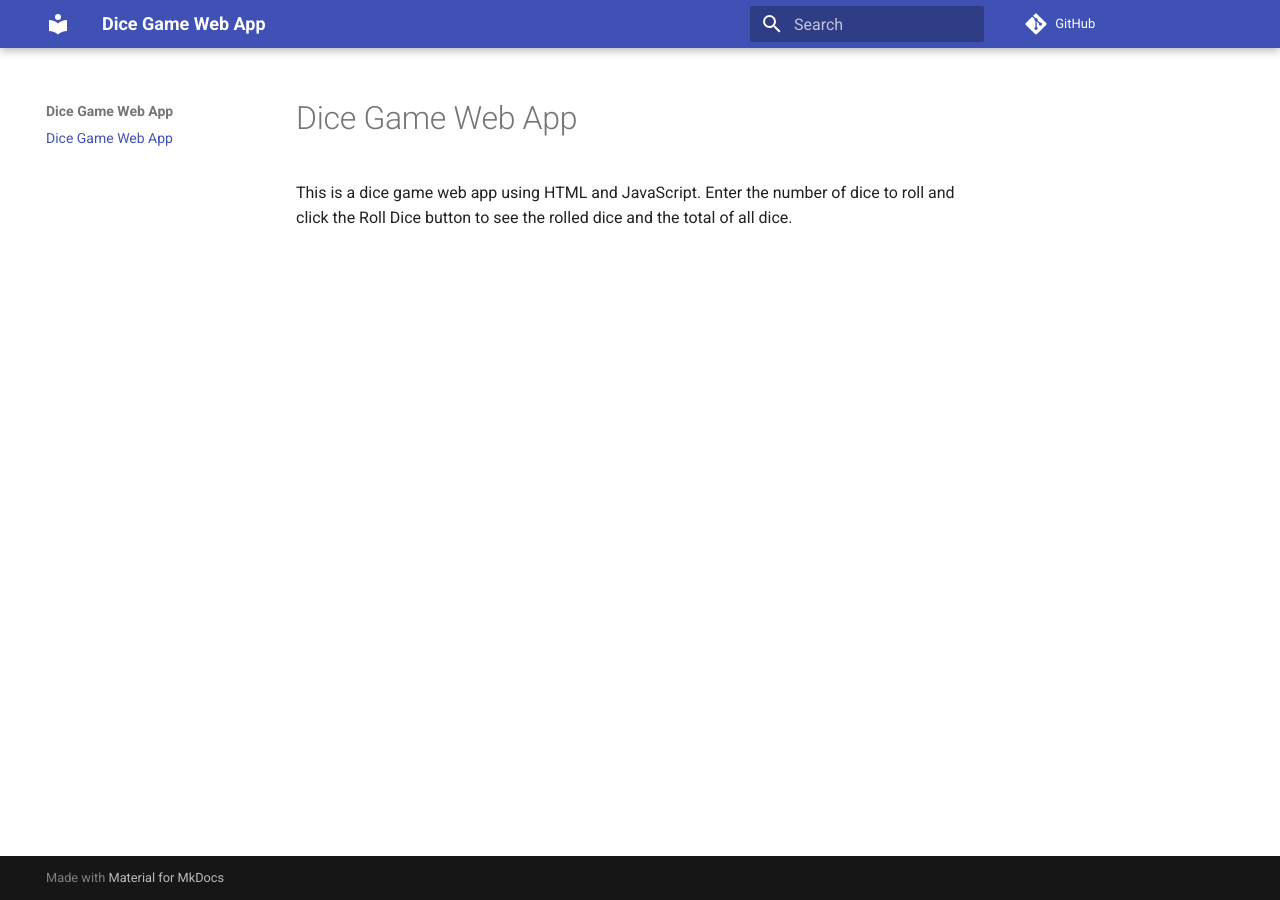
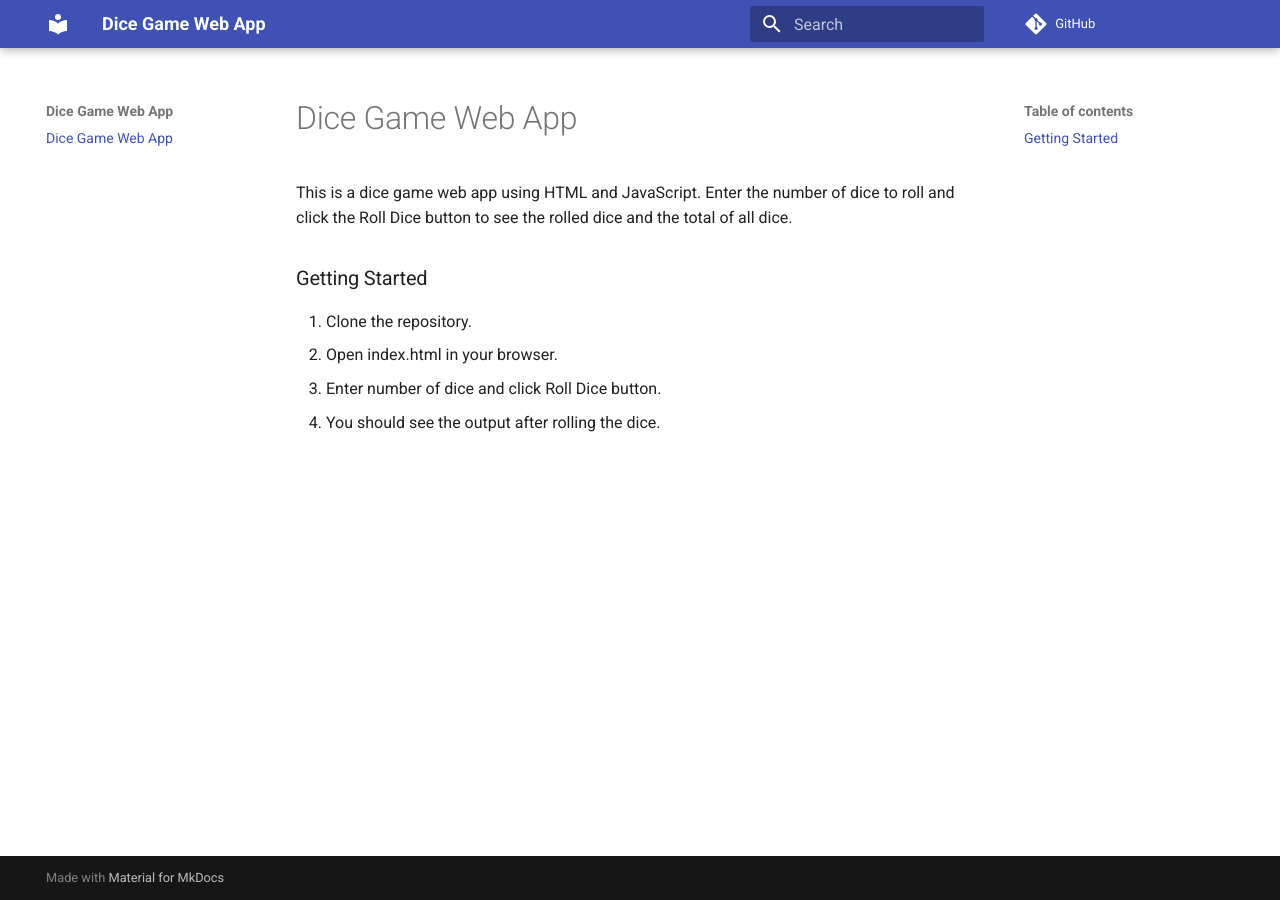
Before and after one commit to lulunac27a/dice-game-webapp, an MkDocs documentation site: the page built from docs/index.md, in a window 1280 px wide. Built offline with MkDocs 1.6.1 and Material for MkDocs 9.7.7, drawn with Linux system fonts in a browser that asks for light colours; comment, search, counter and statistics services are not loaded.

Commit message:
Add Getting Started steps section in README

```diff
--- a/docs/index.md
+++ b/docs/index.md
@@ -1,3 +1,10 @@
 # Dice Game Web App
 
 This is a dice game web app using HTML and JavaScript. Enter the number of dice to roll and click the Roll Dice button to see the rolled dice and the total of all dice.
+
+### Getting Started
+
+1. Clone the repository.
+2. Open index.html in your browser.
+3. Enter number of dice and click Roll Dice button.
+4. You should see the output after rolling the dice.
```
Also changed, not shown: README.md (+7 -0 lines).
